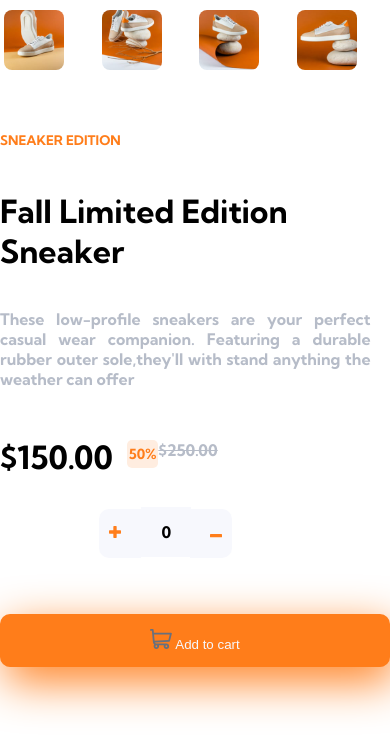
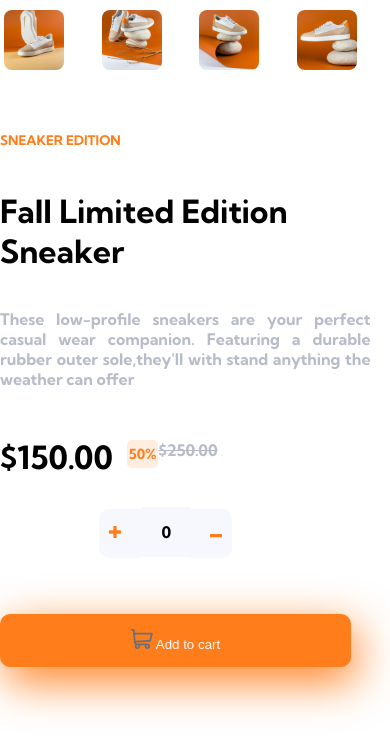
Before and after one commit to jib2004/shoe_store_page, a plain HTML site: page index.html in a window 390 px wide. Shown: the part 605-1359 px from the top of the page. Drawn offline with nearby package versions, Linux system fonts and the light colour scheme.

Commit message:
Adjusted the product details

```diff
--- a/page.css
+++ b/page.css
@@ -594,4 +594,9 @@ h3 span{
        .right-button{
         padding-right: 10px !important;
        }
+
+       .addtocart{
+        width: 90%;
+        margin: 0 auto;
+       }
 }
```
